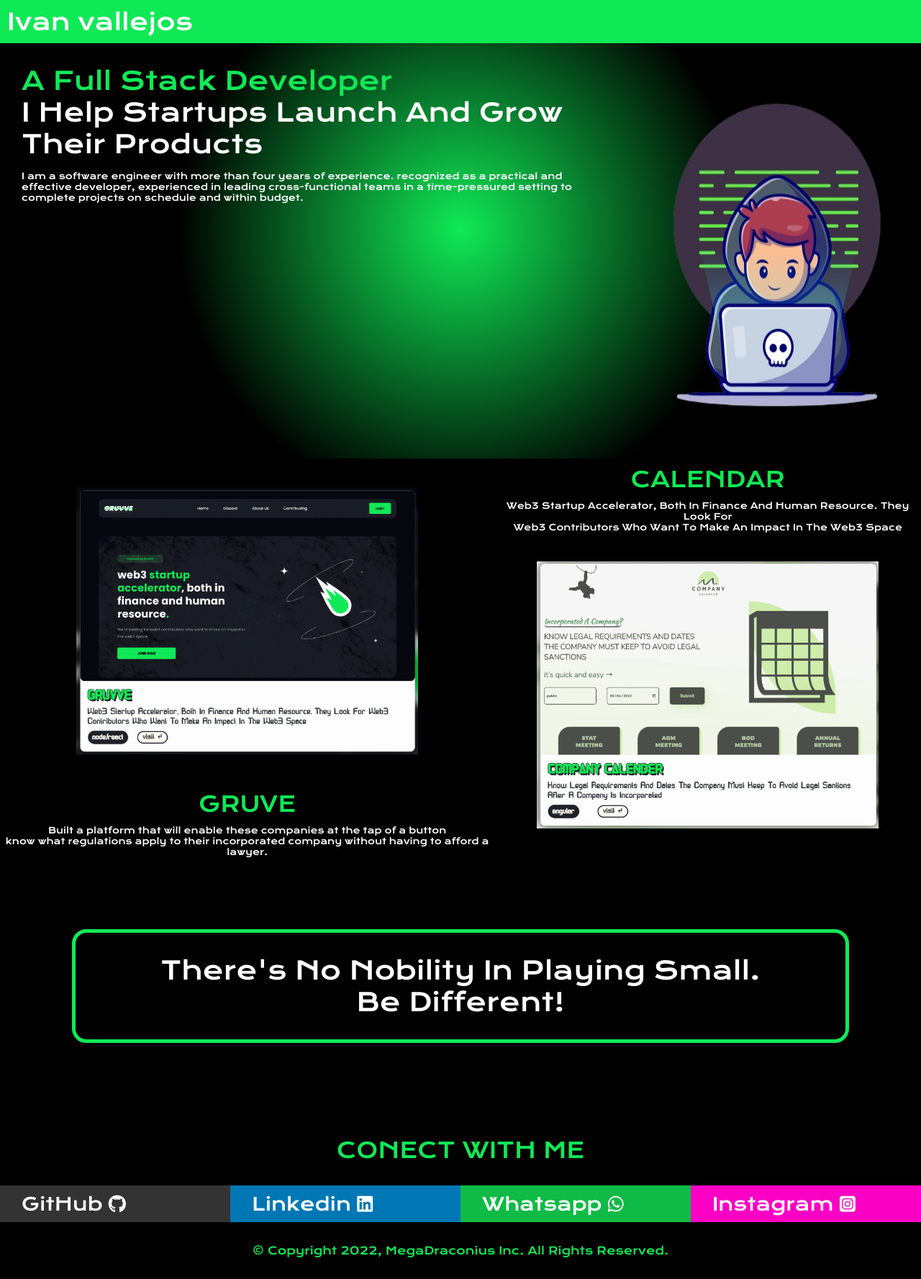
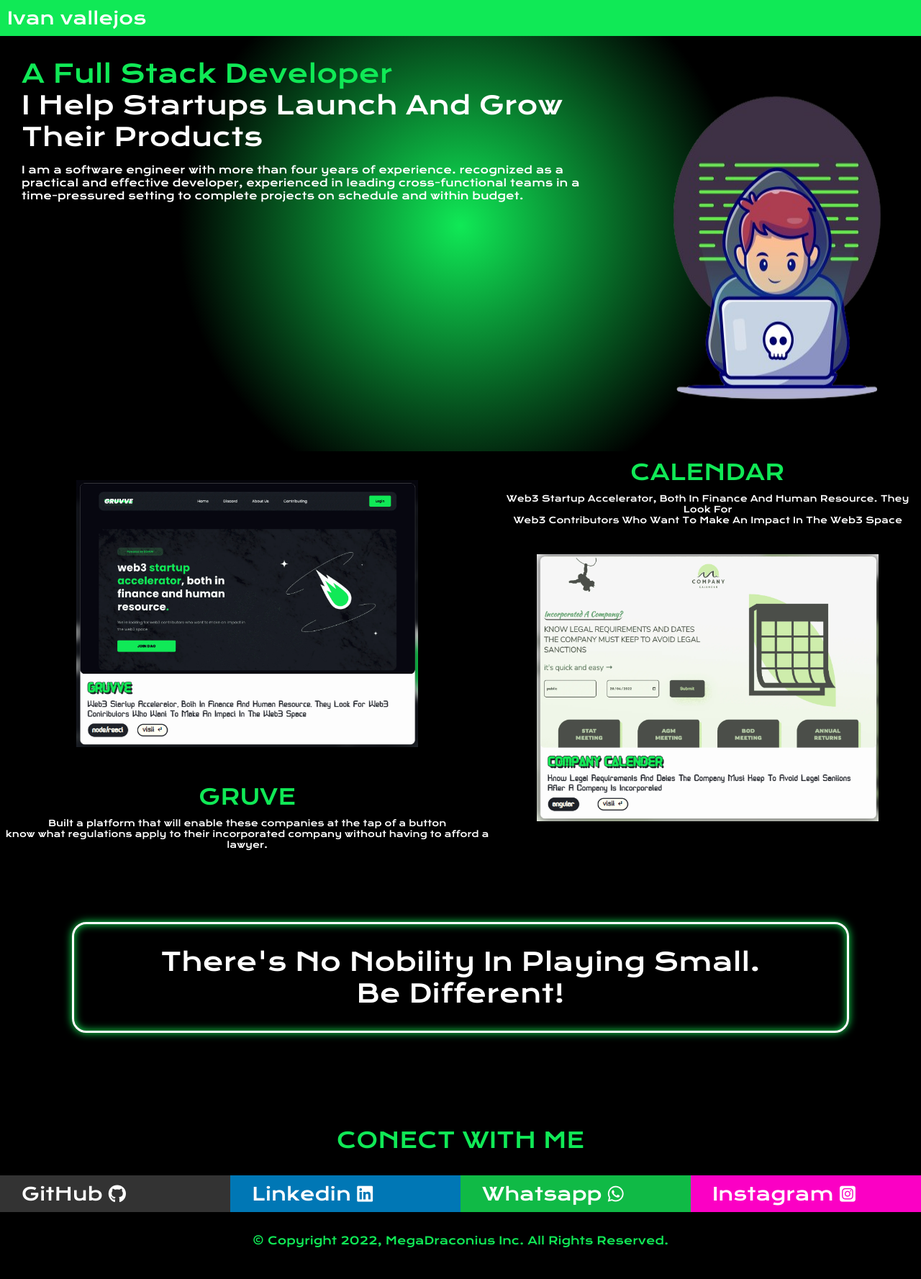
Before and after one commit to project-assigments-p2-singulaars/portfolio-MegaDraconius, a website: page index.html in a window 1280 px wide. Shown: the top 1777 px of the page at 72% size. Drawn offline with nearby package versions, Linux system fonts and the light colour scheme.

Commit message:
Redesign the web styles

```diff
--- a/index.html
+++ b/index.html
@@ -9,11 +9,13 @@
     <link rel="preconnect" href="https://fonts.gstatic.com" crossorigin>
     <link href="https://fonts.googleapis.com/css2?family=Krona+One&display=swap" rel="stylesheet">
     <link rel="stylesheet" href="path/to/font-awesome/css/font-awesome.min.css">
+    <link rel="stylesheet" href="https://cdnjs.cloudflare.com/ajax/libs/animate.css/4.1.1/animate.min.css"
+  />
     <script src="https://kit.fontawesome.com/e99eb2b678.js" crossorigin="anonymous"></script>
     <title> Bienvenido a mi Web portfolio</title>
 </head>
 <body>
-    <div class="page-1">
+    <section class="page-1">
         <header class="Navbar">
             <h1 class="Navbar-title">Ivan vallejos</h1>
         </header>
@@ -28,12 +30,10 @@
             </div>
             <img class="info-image" src="./resources/programador.png" alt="Programador en el campo disfrutando del dia">
         </div>
-    </div>
-    <div class="page-2"></div>
-    <div class="page-3"></div>
-    <div class="page-4">
-        <div>
-        </div>
+    </section>
+    <section class="page-2"></section>
+    <section class="page-3"></section>
+    <section class="page-4">
         <div class="project-1">
             <img class="project-img"  src="./resources/GRUVE.png" alt="The project GRUVE">
             <div>
@@ -45,15 +45,15 @@
             </div>
         </div>
         <div class="project-2">
-            <h2 class="title-project">CALENDAR</h2>
+            <h2 class="title-project animate__animated animate__zoomIn">CALENDAR</h2>
             <p class="text-project">
                 Web3 Startup Accelerator, Both In Finance And Human Resource. They Look For <br>
                 Web3 Contributors Who Want To Make An Impact In The Web3 Space
             </p>
             <img class="project-img" src="./resources/CALENDAR.png" alt="The Calendar project">
         </div>
-    </div>
-    <div class="page-5">
+    </section>
+    <section class="page-5">
         <p class="footer-paragraph">
             There's No Nobility In Playing Small. <br>Be Different!
         </p>
@@ -86,6 +86,6 @@
         <footer>
             <p class="footer-text">© Copyright 2022, MegaDraconius Inc. All Rights Reserved.</p>
         </footer>
-    </div>
+    </section>
 </body>
 </html>
--- a/style.css
+++ b/style.css
@@ -3,6 +3,13 @@
     padding: 0;
 }
 
+@media (width <= 550px) {
+    body{
+        background-color: red;
+    }
+  }
+
+@media (width >= 750px){
     body{
         background-color: #000000;
     }
@@ -35,7 +42,6 @@
     .info{
         display: flex;
         justify-content: space-around;
-
     }
 
     .info-text{
@@ -67,7 +73,7 @@
     .info-text-paraghraf{
         font-family: "Krona One", sans-serif;
         font-weight: 40;
-    font-size: 12px;
+        font-size: 14px;
         font-style: normal;
         color: #ffffff;
         height: 400px;
@@ -181,13 +187,12 @@
         font-weight: 40;
         font-size: 35px;
         text-align: center;
-    border: 5px solid;
-    border-radius: 20px;
-    border-color: #10E956;
         padding: 30px;
         flex-direction: column;
         margin:100px;
-
+        border: 3px solid #ffffff;
+        border-radius: 20px;
+        box-shadow: inset 0 0 12px #10E956, 0 0 12px #10E956;
     }
 
     .contact{
@@ -250,5 +255,13 @@
         font-size: 30px;
         padding-top: 10px;
         padding-top: 10px;
+    }
 
+    .project-2:hover{
+        transform: scale(1.2)
     }
+
+    .project-1:hover{
+        transform: scale(1.2)
+    }
+  }
```
Lines whose indentation alone changed are shown as unchanged.
